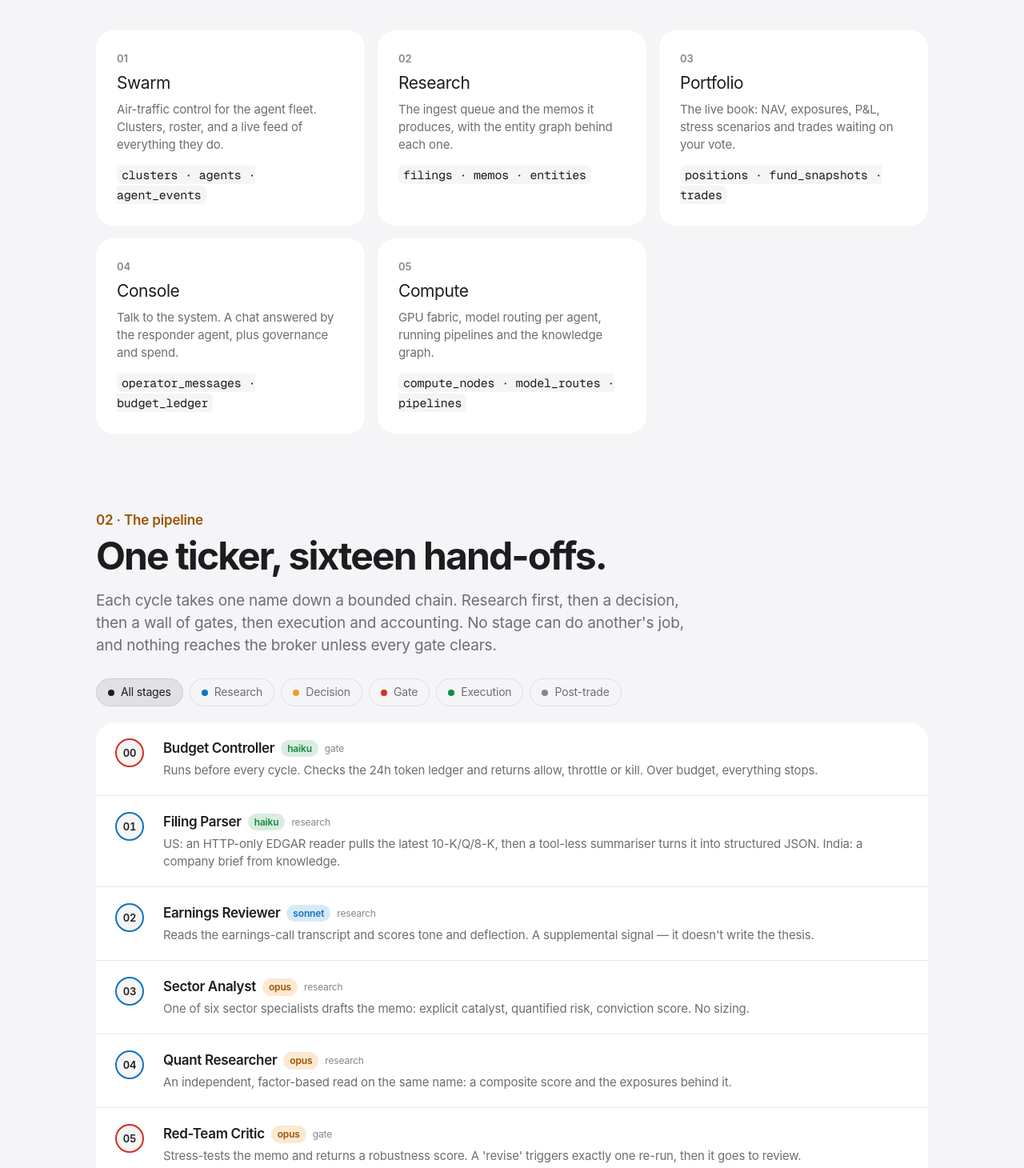
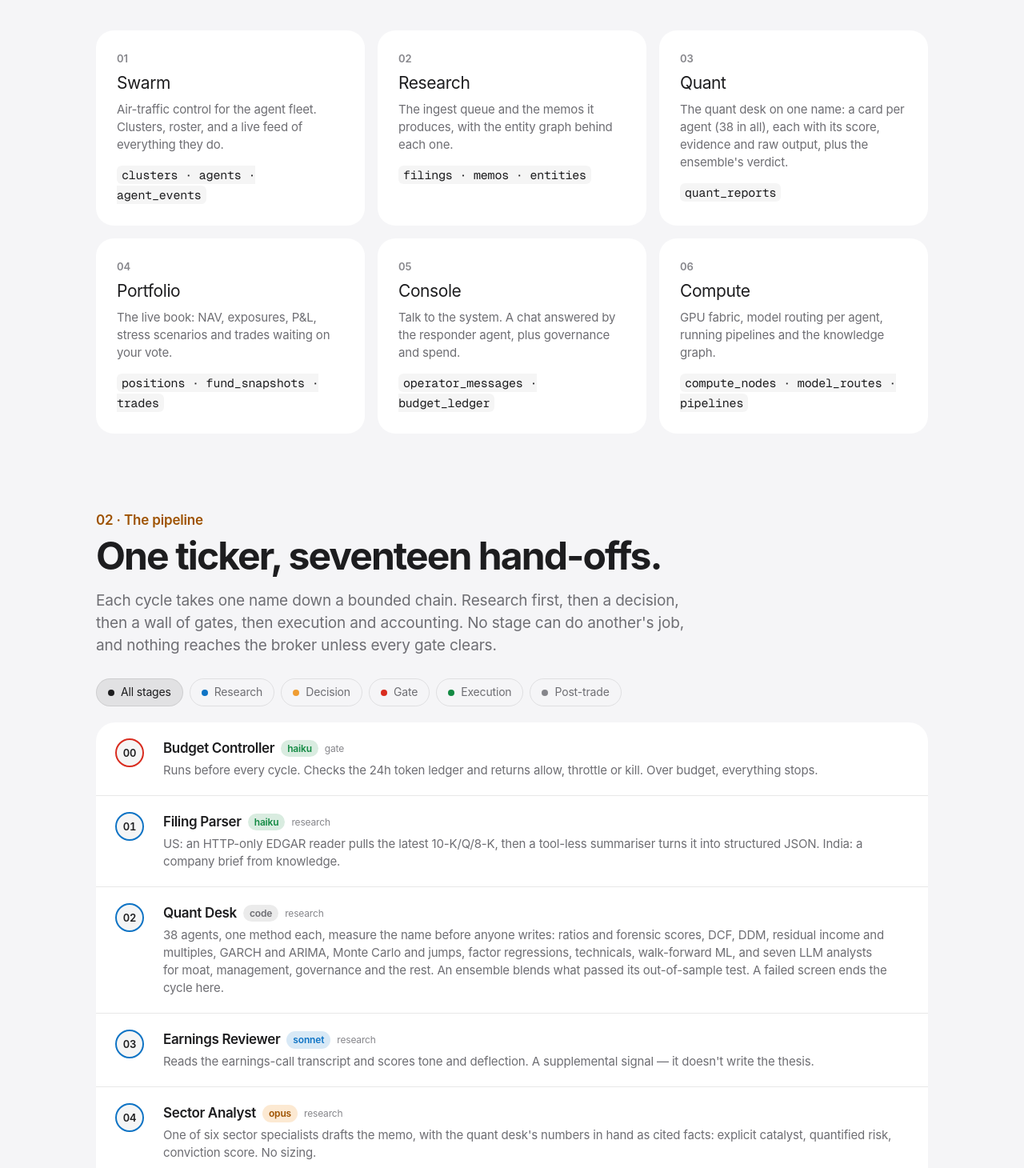
Before and after one commit to RoahanRoy/singularity, a Next.js app: page /how-it-works in a window 1280 px wide. Shown: the part 930-2390 px from the top of the page at 80% size. Built offline with nearby package versions, Linux system fonts and the light colour scheme.

Commit message:
docs(site): quant desk on how-it-works
The pipeline gains the quant desk stage (seventeen hand-offs), the
screens list gains Quant, and a roster block lists the desk's agents
by workflow stage, with the LLM agents marked.

Co-Authored-By: Claude Opus 5.5 <noreply@anthropic.com>

```diff
--- a/src/app/how-it-works/page.tsx
+++ b/src/app/how-it-works/page.tsx
@@ -8,7 +8,7 @@ export const metadata: Metadata = {
   openGraph: {
     title: "How Meridian works",
     description:
-      "The honest map of the agent swarm: the 16-stage decision pipeline, the long-running loops, the model tiers, the guardrails, and the operator runbook.",
+      "The honest map of the agent swarm: the 17-stage decision pipeline, the long-running loops, the model tiers, the guardrails, and the operator runbook.",
     type: "article",
   },
 };
--- a/src/components/howitworks/HowItWorksClient.tsx
+++ b/src/components/howitworks/HowItWorksClient.tsx
@@ -4,6 +4,7 @@ import { CSSProperties, ReactNode, useState } from "react";
 import Link from "next/link";
 import { useTheme } from "@/lib/meridian/theme";
 import { BrandMark } from "@/components/desk-demo/DeskDemo";
+import { QUANT_AGENTS, STAGES } from "@/lib/quant/roster";
 
 /* ----------------------------------------------------------------
    Content model — every row here maps to something that actually
@@ -19,13 +20,14 @@ const CHAPTERS: [string, string][] = [
   ["operator", "Runbook"],
 ];
 
-// The five desk screens and the collections each one reads.
+// The six desk screens and the collections each one reads.
 const SCREENS: [string, string, string, string][] = [
   ["01", "Swarm", "Air-traffic control for the agent fleet. Clusters, roster, and a live feed of everything they do.", "clusters · agents · agent_events"],
   ["02", "Research", "The ingest queue and the memos it produces, with the entity graph behind each one.", "filings · memos · entities"],
-  ["03", "Portfolio", "The live book: NAV, exposures, P&L, stress scenarios and trades waiting on your vote.", "positions · fund_snapshots · trades"],
-  ["04", "Console", "Talk to the system. A chat answered by the responder agent, plus governance and spend.", "operator_messages · budget_ledger"],
-  ["05", "Compute", "GPU fabric, model routing per agent, running pipelines and the knowledge graph.", "compute_nodes · model_routes · pipelines"],
+  ["03", "Quant", `The quant desk on one name: a card per agent (${QUANT_AGENTS.length} in all), each with its score, evidence and raw output, plus the ensemble's verdict.`, "quant_reports"],
+  ["04", "Portfolio", "The live book: NAV, exposures, P&L, stress scenarios and trades waiting on your vote.", "positions · fund_snapshots · trades"],
+  ["05", "Console", "Talk to the system. A chat answered by the responder agent, plus governance and spend.", "operator_messages · budget_ledger"],
+  ["06", "Compute", "GPU fabric, model routing per agent, running pipelines and the knowledge graph.", "compute_nodes · model_routes · pipelines"],
 ];
 
 type Role = "research" | "decision" | "gate" | "execution" | "post";
@@ -50,21 +52,22 @@ const TIER: Record<Tier, [string, string]> = {
 const PIPE: [string, string, Tier, Role, string][] = [
   ["00", "Budget Controller", "haiku", "gate", "Runs before every cycle. Checks the 24h token ledger and returns allow, throttle or kill. Over budget, everything stops."],
   ["01", "Filing Parser", "haiku", "research", "US: an HTTP-only EDGAR reader pulls the latest 10-K/Q/8-K, then a tool-less summariser turns it into structured JSON. India: a company brief from knowledge."],
-  ["02", "Earnings Reviewer", "sonnet", "research", "Reads the earnings-call transcript and scores tone and deflection. A supplemental signal — it doesn't write the thesis."],
-  ["03", "Sector Analyst", "opus", "research", "One of six sector specialists drafts the memo: explicit catalyst, quantified risk, conviction score. No sizing."],
-  ["04", "Quant Researcher", "opus", "research", "An independent, factor-based read on the same name: a composite score and the exposures behind it."],
-  ["05", "Red-Team Critic", "opus", "gate", "Stress-tests the memo and returns a robustness score. A 'revise' triggers exactly one re-run, then it goes to review."],
-  ["06", "Valuation Reviewer", "opus", "research", "A quick DCF and peer-multiple check on the implied entry, so nobody sizes into an obviously rich print."],
-  ["07", "CIO / Committee", "opus", "gate", "Combines memo, critique, valuation and quant signal into one go / no-go. The PM must respect it."],
-  ["08", "Portfolio Manager", "opus", "decision", "Sizes the position within NAV and per-name limits. It's a proposal — risk and compliance still gate it."],
-  ["09", "Treasury", "sonnet", "decision", "Decides funding: cash vs margin, borrow for shorts, and the financing cost in basis points."],
-  ["10", "Risk Officer", "haiku", "gate", "Estimates 1-day 95% VaR on the proposed position and approves only if it's inside policy."],
-  ["11", "Risk Overlay", "code", "gate", "Deterministic book-level check: gross leverage, name count, position weight and VaR caps. Vetoes any breach."],
-  ["12", "Compliance", "haiku", "gate", "Restricted list, position limits, wash sale, Reg SHO. It can block, but never approves sizing."],
-  ["13", "Smart Router", "haiku", "execution", "Picks venue and algorithm (TWAP / VWAP / IS). No say over size — only how it reaches the market."],
-  ["14", "Paper Broker", "code", "execution", "Simulated fills, no LLM. Writes the trade so the book and P&L move."],
-  ["15", "TCA", "haiku", "post", "Post-trade cost analysis: slippage vs benchmark, fees and market impact."],
-  ["16", "Attribution & Recon", "haiku", "post", "Reconciles intended vs executed and attributes expected return to its factor sources. Closes the loop."],
+  ["02", "Quant Desk", "code", "research", `${QUANT_AGENTS.length} agents, one method each, measure the name before anyone writes: ratios and forensic scores, DCF, DDM, residual income and multiples, GARCH and ARIMA, Monte Carlo and jumps, factor regressions, technicals, walk-forward ML, and seven LLM analysts for moat, management, governance and the rest. An ensemble blends what passed its out-of-sample test. A failed screen ends the cycle here.`],
+  ["03", "Earnings Reviewer", "sonnet", "research", "Reads the earnings-call transcript and scores tone and deflection. A supplemental signal — it doesn't write the thesis."],
+  ["04", "Sector Analyst", "opus", "research", "One of six sector specialists drafts the memo, with the quant desk's numbers in hand as cited facts: explicit catalyst, quantified risk, conviction score. No sizing."],
+  ["05", "Quant Researcher", "code", "research", "Turns the quant desk's ensemble into the factor signal in code: the composite, the inputs that moved it, and how much of the weight passed validation. An LLM read runs only if the desk didn't."],
+  ["06", "Red-Team Critic", "opus", "gate", "Stress-tests the memo against the quant facts and returns a robustness score. A 'revise' triggers exactly one re-run, then it goes to review."],
+  ["07", "Valuation Reviewer", "opus", "research", "Reviews the fair-value band the valuation agents computed and judges how well those models fit this business. A poor fit downgrades 'cheap' to 'fair'. It estimates a band itself only when none was computed."],
+  ["08", "CIO / Committee", "opus", "gate", "Combines memo, critique, valuation and quant signal into one go / no-go. The PM must respect it."],
+  ["09", "Portfolio Manager", "opus", "decision", "Picks a weight within the mandate's per-name cap; code turns it into shares at the live price and fund NAV. It's a proposal — risk and compliance still gate it."],
+  ["10", "Treasury", "sonnet", "decision", "Decides funding: cash vs margin, borrow for shorts, and the financing cost in basis points."],
+  ["11", "Risk Officer", "code", "gate", "1-day 95% VaR on the proposed position, measured from the stock's own GARCH and historical VaR. Approves only inside 1.5% of NAV. A conservative haiku estimate is the fallback when nothing was measured."],
+  ["12", "Risk Overlay", "code", "gate", "Deterministic book-level check: gross leverage, name count, position weight and VaR caps. Vetoes any breach."],
+  ["13", "Compliance", "haiku", "gate", "Restricted list, position limits, wash sale, Reg SHO. It can block, but never approves sizing."],
+  ["14", "Smart Router", "haiku", "execution", "Picks venue and algorithm (TWAP / VWAP / IS). No say over size — only how it reaches the market."],
+  ["15", "Paper Broker", "code", "execution", "Simulated fills, no LLM. Writes the trade so the book and P&L move."],
+  ["16", "TCA", "haiku", "post", "Post-trade cost analysis: slippage vs benchmark, fees and market impact."],
+  ["17", "Attribution & Recon", "haiku", "post", "Reconciles intended vs executed and attributes expected return to its factor sources. Closes the loop."],
 ];
 
 const TIERS: [Tier, string][] = [
@@ -179,7 +182,7 @@ export default function HowItWorksClient() {
           <h2 style={{ ...H2, margin: "6px 0 20px" }}>Two doors into one brain.</h2>
           <div style={{ ...grid("min(100%,320px)", 24), color: "var(--ink-2)", fontSize: 19, maxWidth: 960 }}>
             <p style={{ margin: 0, textWrap: "pretty" }}>
-              The <b style={{ color: "var(--ink)" }}>desk</b> is the operator cockpit: five screens, behind a sign-in. The <b style={{ color: "var(--ink)" }}>guided tour</b> explains the same system one idea at a time, with a plain-English glossary on every term.
+              The <b style={{ color: "var(--ink)" }}>desk</b> is the operator cockpit: six screens, behind a sign-in. The <b style={{ color: "var(--ink)" }}>guided tour</b> explains the same system one idea at a time, with a plain-English glossary on every term.
             </p>
             <p style={{ margin: 0, textWrap: "pretty" }}>
               There&apos;s no separate backend. Auth, storage, realtime and the spend ledger all live in Appwrite. Agents run as workers next to the app and write every decision back to a collection a screen is already watching. Change the data and the screen moves.
@@ -199,7 +202,7 @@ export default function HowItWorksClient() {
 
         <section id="pipeline" style={SECTION}>
           <div style={EYEBROW}>02 · The pipeline</div>
-          <h2 style={{ ...H2, margin: "6px 0 16px" }}>One ticker, sixteen hand-offs.</h2>
+          <h2 style={{ ...H2, margin: "6px 0 16px" }}>One ticker, seventeen hand-offs.</h2>
           <p style={LEDE}>
             Each cycle takes one name down a bounded chain. Research first, then a decision, then a wall of gates, then execution and accounting. No stage can do another&apos;s job, and nothing reaches the broker unless every gate clears.
           </p>
@@ -267,6 +270,26 @@ export default function HowItWorksClient() {
                 <span key={s} style={{ padding: "10px 18px", borderRadius: 980, background: "var(--surface)", fontWeight: 500 }}>{s}</span>
               ))}
             </div>
+          </div>
+
+          <h3 style={{ margin: "56px 0 8px", fontSize: 24, letterSpacing: "-0.03em" }}>The quant desk: {QUANT_AGENTS.length} agents, one method each</h3>
+          <p style={{ margin: "0 0 20px", color: "var(--ink-2)", maxWidth: 760, textWrap: "pretty" }}>
+            Short-term prices are close to random, so no single model gets a vote on its own. Each agent below runs one method and reports a score with its evidence. Most are plain code; the ones marked LLM read text, with no tools. An ensemble weights each score by how well that method held up out of sample.
+          </p>
+          <div style={grid("min(100%,300px)")}>
+            {STAGES.map((stage) => (
+              <article key={stage} style={{ ...CARD, padding: 22 }}>
+                <h4 style={{ margin: "0 0 10px", fontSize: 17 }}>{stage}</h4>
+                <div style={{ display: "flex", flexWrap: "wrap", gap: 6 }}>
+                  {QUANT_AGENTS.filter((a) => a.stage === stage).map((a) => (
+                    <span key={a.slug} title={a.does} style={{ fontSize: 13, padding: "4px 10px", borderRadius: 980, background: "var(--fill)", color: "var(--ink-2)" }}>
+                      {a.name}
+                      {a.kind === "llm" && <b style={{ marginLeft: 6, fontSize: 11, color: TIER.sonnet[1] }}>LLM</b>}
+                    </span>
+                  ))}
+                </div>
+              </article>
+            ))}
           </div>
 
           <h3 style={{ margin: "56px 0 8px", fontSize: 24, letterSpacing: "-0.03em" }}>The rules every agent runs under</h3>
```
